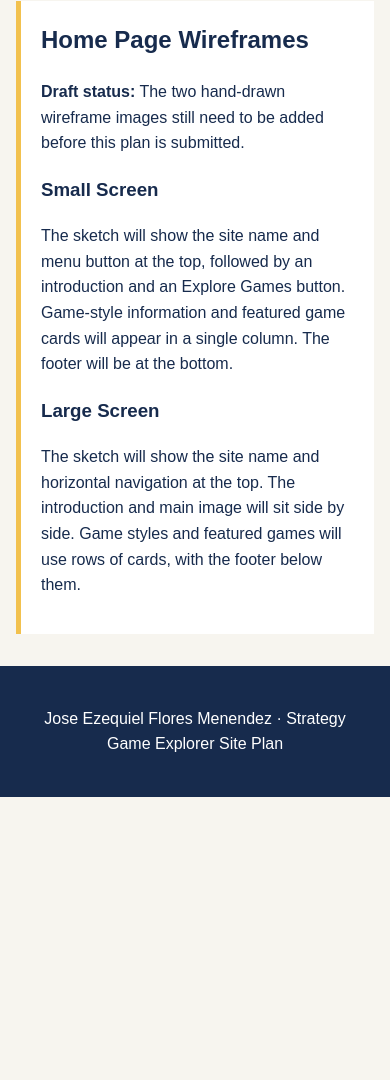
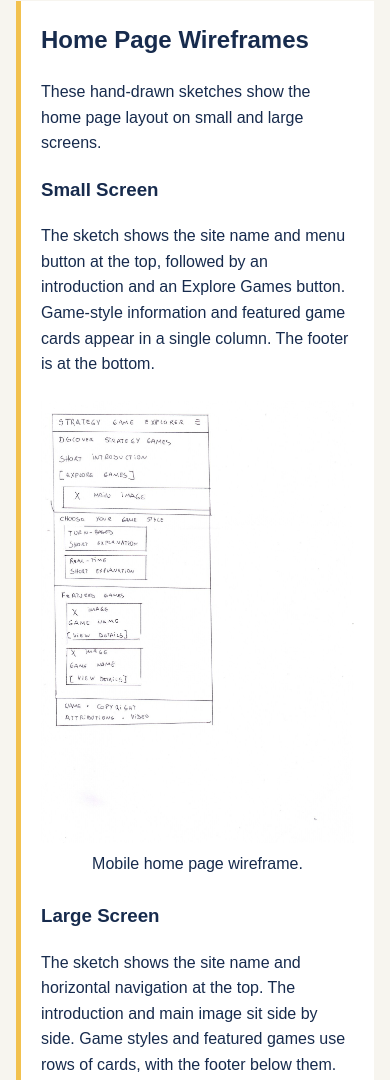
Before and after one commit to eze01061985/wdd231, a plain HTML site: page final/siteplan.html in a window 390 px wide. Shown: the part 3409-4489 px from the top of the page. Before the commit the page ends 4206 px from the top, so only its background shows below. Drawn offline with Linux system fonts and the light colour scheme.

Commit message:
Complete site plan with hand-drawn wireframes

```diff
--- a/final/siteplan.html
+++ b/final/siteplan.html
@@ -65,11 +65,19 @@
     </section>
     <section>
       <h2>Home Page Wireframes</h2>
-      <p><strong>Draft status:</strong> The two hand-drawn wireframe images still need to be added before this plan is submitted.</p>
+      <p>These hand-drawn sketches show the home page layout on small and large screens.</p>
       <h3>Small Screen</h3>
-      <p>The sketch will show the site name and menu button at the top, followed by an introduction and an Explore Games button. Game-style information and featured game cards will appear in a single column. The footer will be at the bottom.</p>
+      <p>The sketch shows the site name and menu button at the top, followed by an introduction and an Explore Games button. Game-style information and featured game cards appear in a single column. The footer is at the bottom.</p>
+      <figure>
+        <img src="images/wireframe-small.jpg" alt="Hand-drawn mobile home page with a menu button, introduction, game styles, and featured games in one column." width="1240" height="1753" loading="lazy">
+        <figcaption>Mobile home page wireframe.</figcaption>
+      </figure>
       <h3>Large Screen</h3>
-      <p>The sketch will show the site name and horizontal navigation at the top. The introduction and main image will sit side by side. Game styles and featured games will use rows of cards, with the footer below them.</p>
+      <p>The sketch shows the site name and horizontal navigation at the top. The introduction and main image sit side by side. Game styles and featured games use rows of cards, with the footer below them.</p>
+      <figure>
+        <img src="images/wireframe-desktop.jpg" alt="Hand-drawn desktop home page with horizontal navigation, introduction beside an image, and two-column game cards." width="1240" height="1753" loading="lazy">
+        <figcaption>Desktop home page wireframe.</figcaption>
+      </figure>
     </section>
   </main>
   <footer>
--- a/final/styles/siteplan.css
+++ b/final/styles/siteplan.css
@@ -84,3 +84,18 @@ li {
     padding: 2rem;
   }
 }
+
+figure {
+  margin: 1.5rem 0;
+}
+
+figure img {
+  display: block;
+  width: 100%;
+  height: auto;
+}
+
+figcaption {
+  margin-top: 0.5rem;
+  text-align: center;
+}
```
Also changed, not shown: final/images/wireframe-desktop.jpg (added), final/images/wireframe-small.jpg (added).
